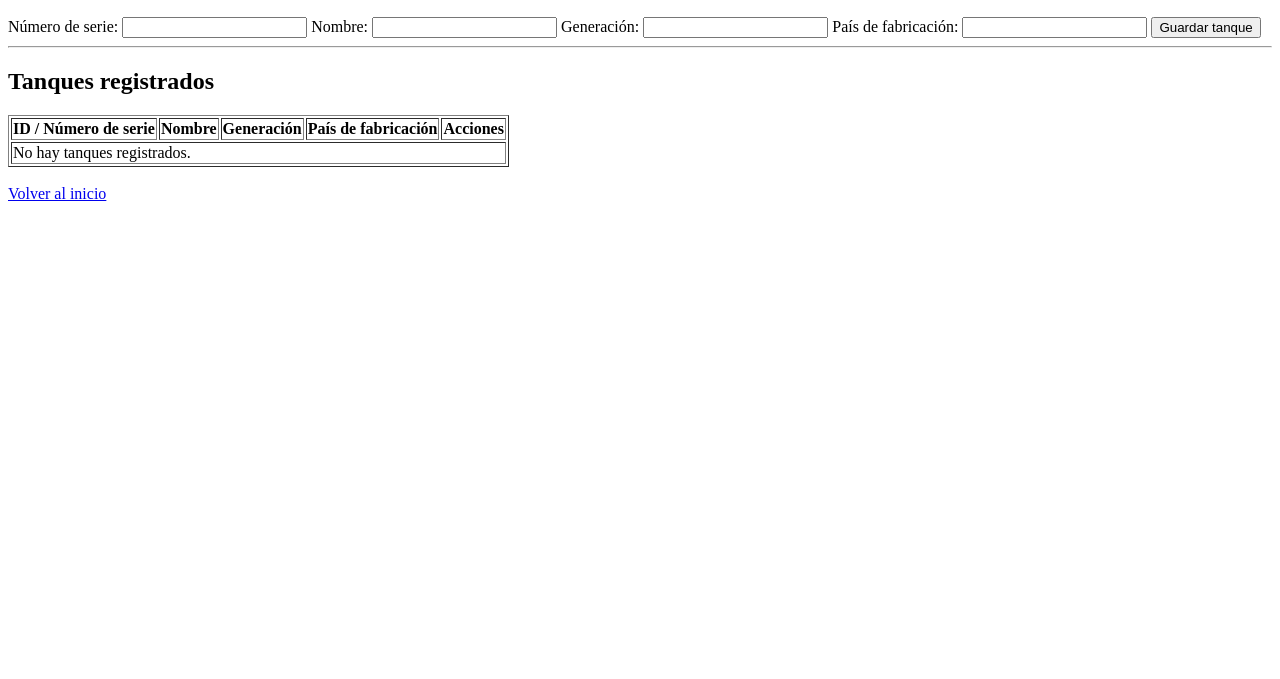
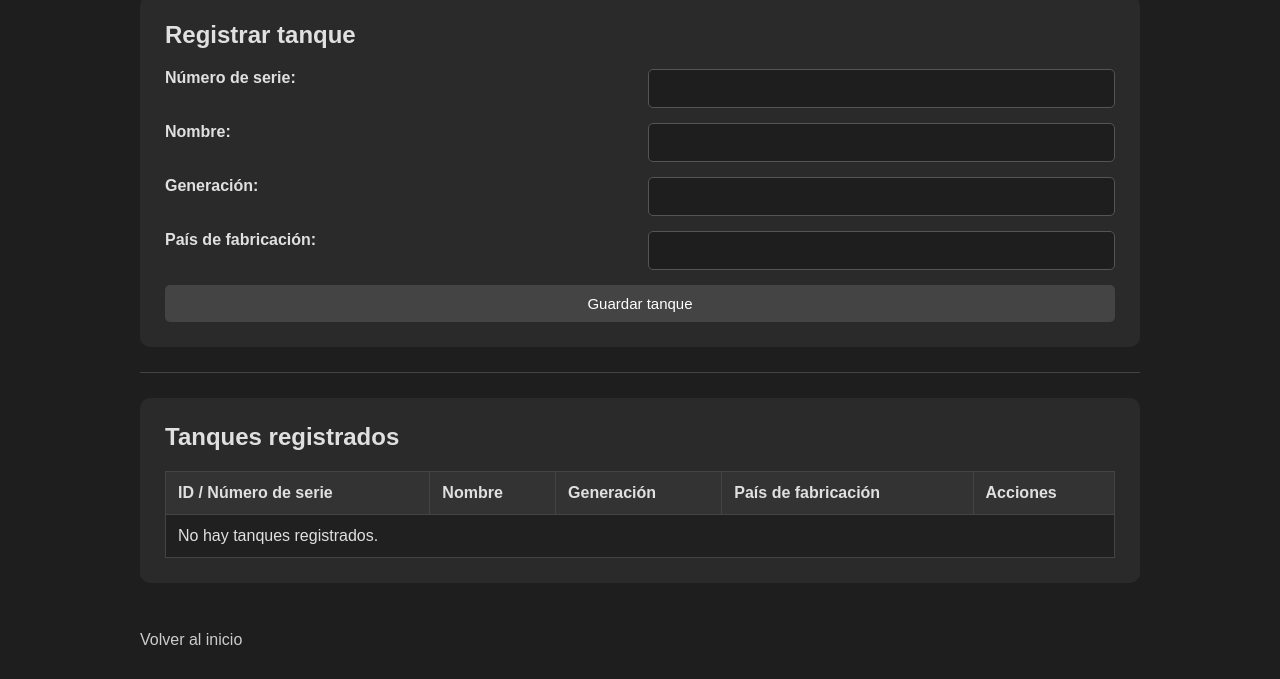
Before and after one commit to eddthestaffel/eddthestaffel.github.io, a website: page html/localbase.html in a window 1280 px wide. Shown: the part 148-827 px from the top of the page. Before the commit the page ends 800 px from the top, so only its background shows below. Drawn offline with Linux system fonts and the light colour scheme.

Commit message:
Update localbase.html

```diff
--- a/html/localbase.html
+++ b/html/localbase.html
@@ -5,8 +5,8 @@
     <meta charset="UTF-8">
     <meta name="viewport" content="width=device-width, initial-scale=1.0">
     <title>Cloud Computing</title>
-    <link rel="stylesheet" type="text/css" href="">
-    <link rel="icon" type="image/png" href="../images/meowzedong.png">
+    <link rel="stylesheet" type="text/css" href="/styles/localstyle.css">
+    <link rel="icon" type="image/png" href="/images/meowzedong.png">
 
 </head>
 
@@ -66,7 +66,7 @@
 
         <br>
 
-        <a href="../index.html">Volver al inicio</a>
+        <a href="/index.html">Volver al inicio</a>
 
     </main>
 
```
